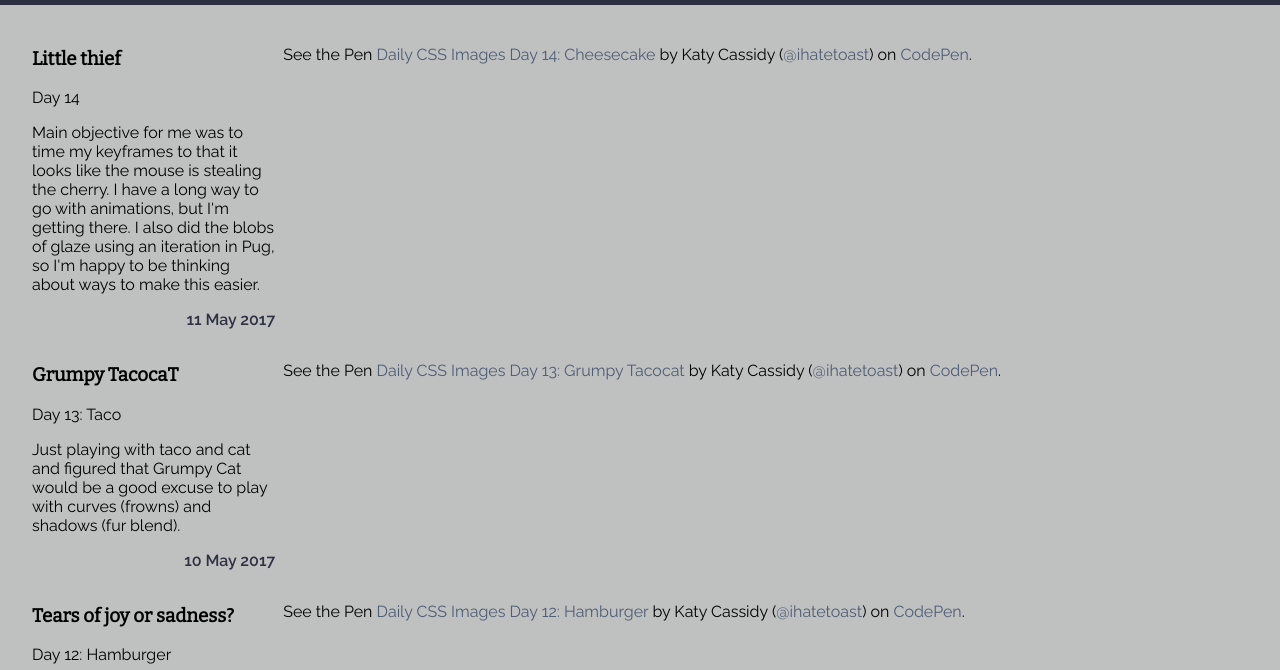
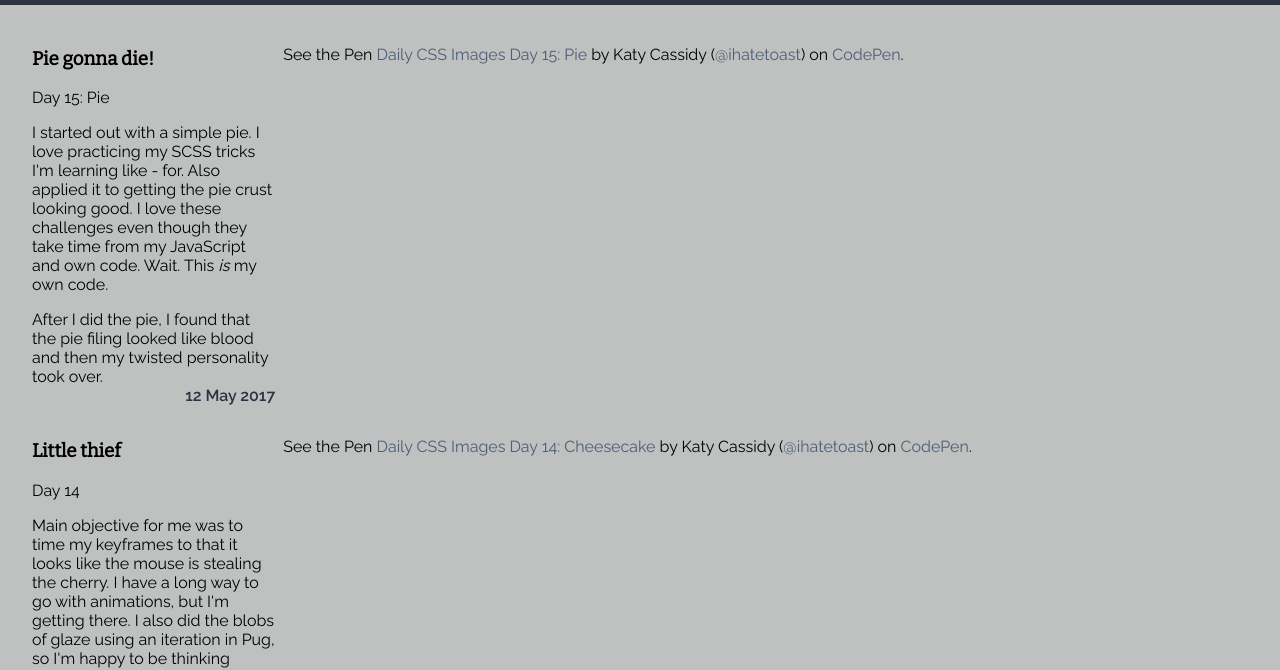
Before and after one commit to ihatetoast/dailycssimages, a plain HTML site: page index.html in a window 1280 px wide. Shown: the part 117-787 px from the top of the page. Drawn offline with nearby package versions, Linux system fonts and the light colour scheme; a script that the page names is missing.

Commit message:
day 15 pie done

```diff
--- a/index.html
+++ b/index.html
@@ -18,6 +18,23 @@
 			</div>
 		</header>
 		<section class="container">
+		<!-- ******************** -->
+		<!--******* DAY 15 *******-->
+		<!-- ******************** -->
+
+		<div class="indexList">
+			<div class="description">
+				<h3 class="title">Pie gonna die!</h3>
+				<p>Day 15: Pie</p>
+				<p>I started out with a simple pie. I love practicing my SCSS tricks I'm learning like - for. Also applied it to getting the pie crust looking good. I love these challenges even though they take time from my JavaScript and own code. Wait. This <em>is</em> my own code.</p> After I did the pie, I found that the pie filing looked like blood and then my twisted personality took over.
+				<div class="date">12 May 2017</div>
+			</div>
+
+			<div class="embedded">
+				<p data-height="520" data-theme-id="0" data-slug-hash="qmYNRz" data-default-tab="css,result" data-user="ihatetoast" data-embed-version="2" data-pen-title="Daily CSS Images Day 15: Pie" class="codepen">See the Pen <a href="https://codepen.io/ihatetoast/pen/qmYNRz/">Daily CSS Images Day 15: Pie</a> by Katy Cassidy (<a href="http://codepen.io/ihatetoast">@ihatetoast</a>) on <a href="http://codepen.io">CodePen</a>.</p>
+		<script async src="https://production-assets.codepen.io/assets/embed/ei.js"></script>
+			</div>
+		</div>
 
 		<!-- ******************** -->
 		<!--******* DAY 14*******-->
```
Also changed, not shown: htmlstorage.html (+1 -1 lines).
